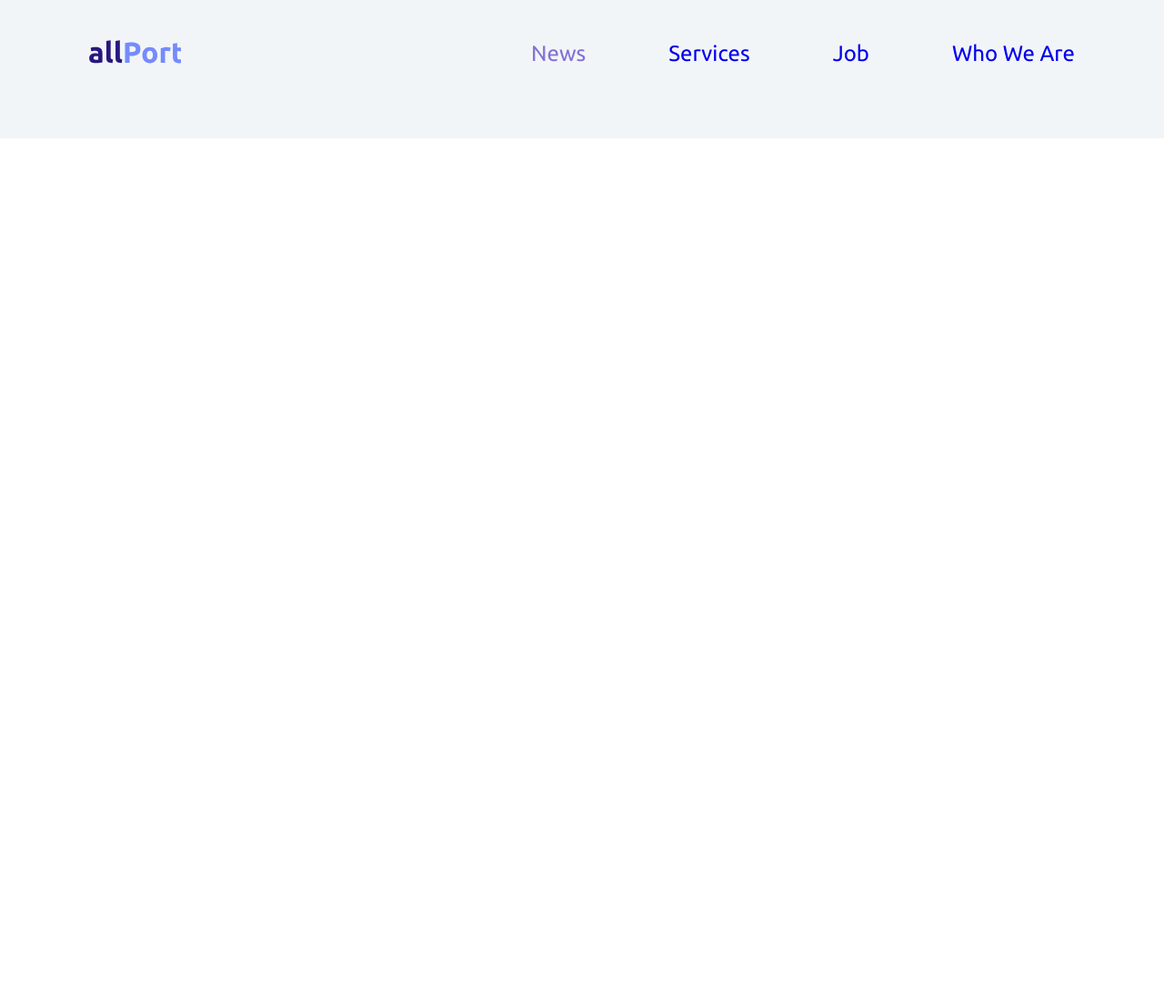
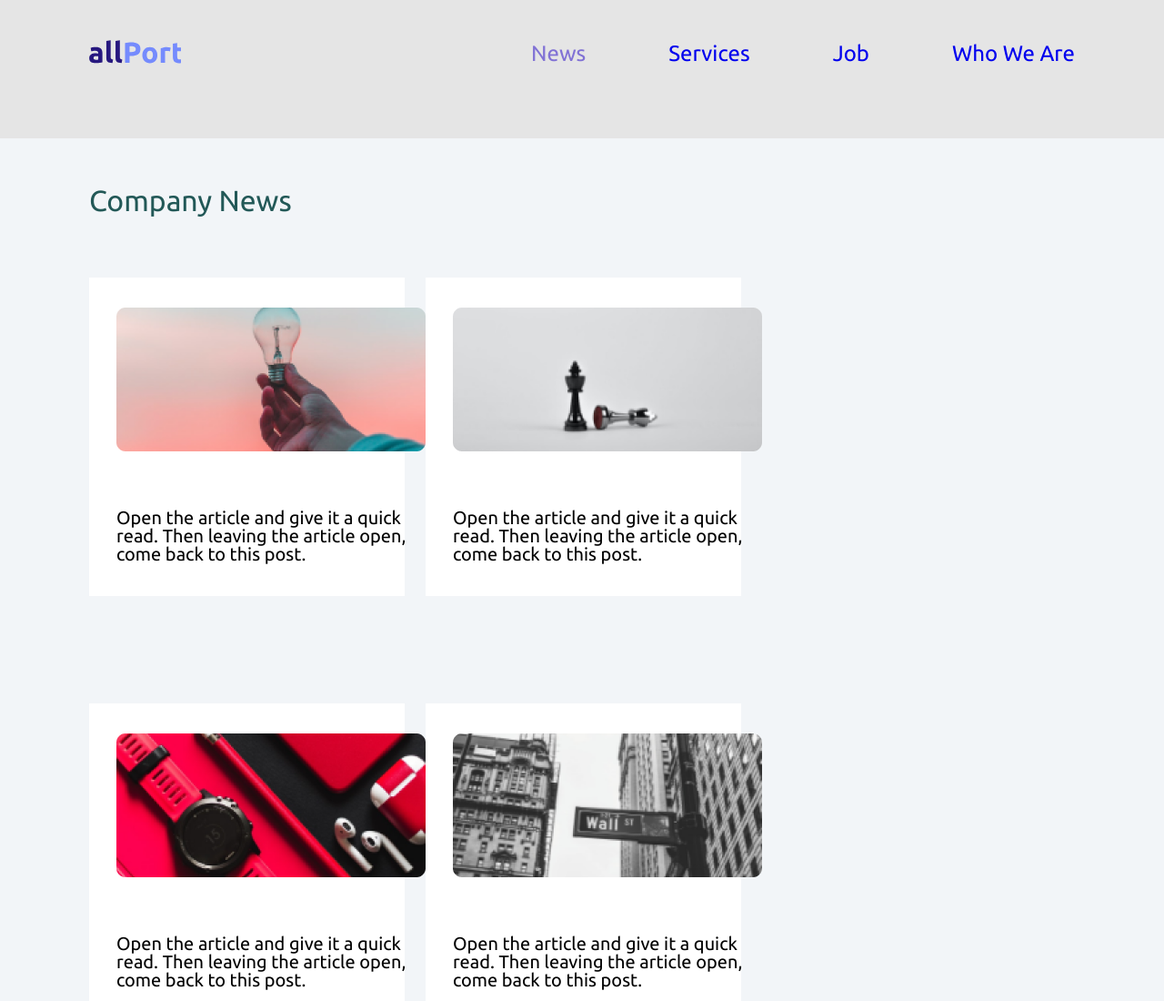
Before and after one commit to Khatia-Mskhiladze/homework-6, a plain HTML site: page index.html in a window 1280 px wide. Shown: the top 1100 px of the page at 91% size. Before the commit the page ends 800 px from the top, so only its background shows below. Drawn offline with Linux system fonts and the light colour scheme.

Commit message:
add section

```diff
--- a/css/style.css
+++ b/css/style.css
@@ -1,22 +1,62 @@
-.conteiner{
+.conteiner {
     max-width: 1440px;
     width: 100%;
     margin: 0 auto;
     background-color: #F2F5F8;
 }
+
 /* header  */
 
-header{
+header {
     padding: 44px 98px 79px;
     display: flex;
     justify-content: space-between;
-    align-items:center;
+    align-items: center;
+    background-color: #E5E5E5;
 }
-ul{
+
+ul {
     display: flex;
     align-items: center;
     gap: 91px;
-    color:  #8172D5;
+    color: #8172D5;
     font-family: 'Ubuntu';
     font-size: 24px;
 }
+section {
+    padding: 52px 98px 63px;
+    font-family: 'Ubuntu';
+    font-size: 32px;
+    background-color: #F2F5F8;
+}
+.sectiontitle {
+    margin-bottom: 69px;
+    color:  #225857;
+}
+.maindiv {
+    display: flex;
+    flex-wrap: wrap;
+    font-family: 'Ubuntu';
+    font-size: 20px;
+    gap: 23px;
+}
+.foto{
+    height: 158px;
+    margin-bottom: 60px;
+}
+p {
+    width: 340px;
+    vertical-align: text-top;
+}
+.div1{
+    background-color: #ffffff;
+    width: 32%;
+    padding: 33px 30px 36px;
+    margin-bottom: 95px;
+}
+.div2{
+    background-color: #ffffff;
+    width: 32%;
+    padding: 33px 30px 36px;
+    margin-bottom: 63px;
+}
--- a/index.html
+++ b/index.html
@@ -19,7 +19,7 @@
         <!-- header  -->
 
         <header>
-            <a href="index.html"> <img src="images/logo1.svg" alt="logo">
+            <a href="index.html"><img src="images/logo1.svg" alt="logo">
             </a>
 
 
@@ -33,6 +33,77 @@
             </nav>
 
         </header>
+
+        <!-- section  -->
+
+        <section>
+
+            <h1 class="sectiontitle">Company News</h1>
+
+            <div class="maindiv">
+
+                <div class="div1">
+
+                    <img class="foto" src="images/foto1.png" alt="image">
+
+                    <p>Open the article and give it a quick read. Then leaving the article open, come back to this post.
+                    </p>
+
+                </div>
+
+                <div class="div1">
+
+                    <img class="foto" src="images/foto2.png" alt="image">
+
+                    <p>Open the article and give it a quick read. Then leaving the article open, come back to this post.
+                    </p>
+
+
+                </div>
+
+                <div class="div1">
+
+                    <img class="foto" src="images/foto3.png" alt="image">
+
+                    <p>Open the article and give it a quick read. Then leaving the article open, come back to this post.
+                    </p>
+
+                </div>
+
+                <div class="div2">
+
+                    <img class="foto" src="images/foto4.png" alt="image">
+
+                    <p>Open the article and give it a quick read. Then leaving the article open, come back to this post.
+                    </p>
+
+                </div>
+
+                <div class="div2">
+
+                    <img class="foto" src="images/foto5.png" alt="image">
+
+                    <p>Open the article and give it a quick read. Then leaving the article open, come back to this post.
+                    </p>
+
+                </div>
+
+                <div class="div2">
+
+                    <img class="foto" src="images/foto6.png" alt="image">
+
+                    <p>Open the article and give it a quick read. Then leaving the article open, come back to this post.
+                    </p>
+
+                </div>
+
+
+            </div>
+
+
+
+
+        </section>
 
 
 
```
